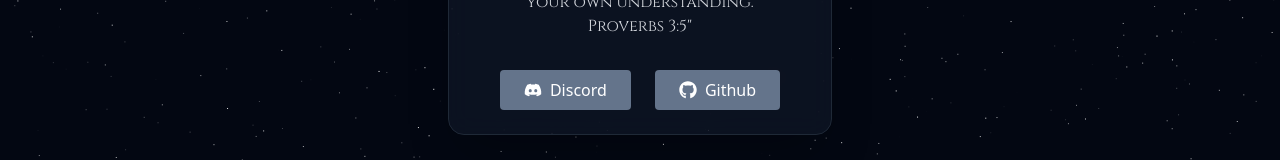
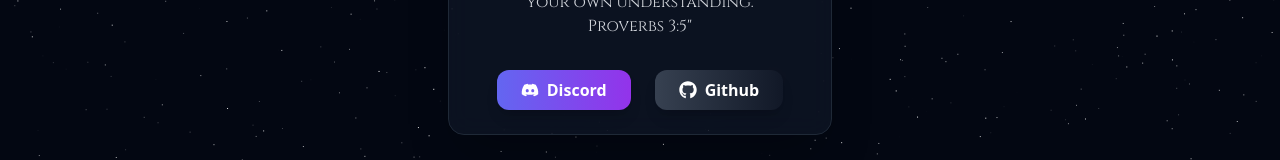
Before and after one commit to KauaZs/profile-card, a React (Create React App) app: page / in a window 1280 px wide. Shown: the part 444-604 px from the top of the page. Built offline with nearby package versions, Linux system fonts and the light colour scheme.

Commit message:
Update Social.tsx

```diff
--- a/src/components/Social.tsx
+++ b/src/components/Social.tsx
@@ -5,14 +5,17 @@ import { FaDiscord, FaGithub } from 'react-icons/fa';
 const Social = () => {
   const { github: githubLink, discord: discordLink } = config.profileLinks || {};
 
+  const buttonBase =
+    "px-6 py-2 rounded-xl text-white font-semibold flex items-center gap-2 transition-all duration-300 transform hover:-translate-y-1 hover:scale-105";
+
   return (
     <>
       {discordLink && (
         <button
-          className="bg-slate-500 px-6 py-2 rounded text-white hover:bg-slate-400 flex items-center gap-2"
+          className={`${buttonBase} bg-gradient-to-r from-indigo-500 to-purple-600 shadow-lg hover:shadow-indigo-400/50`}
           onClick={(e) => {
             e.preventDefault();
-            window.location.href = discordLink;
+            window.open(discordLink, "_blank");
           }}
         >
           <FaDiscord className="text-lg" />
@@ -21,10 +24,10 @@ const Social = () => {
       )}
       {githubLink && (
         <button
-          className="bg-slate-500 px-6 py-2 rounded text-white hover:bg-slate-400 flex items-center gap-2"
+          className={`${buttonBase} bg-gradient-to-r from-gray-700 to-gray-900 shadow-lg hover:shadow-gray-500/50`}
           onClick={(e) => {
             e.preventDefault();
-            window.location.href = githubLink;
+            window.open(githubLink, "_blank");
           }}
         >
           <FaGithub className="text-lg" />
```
